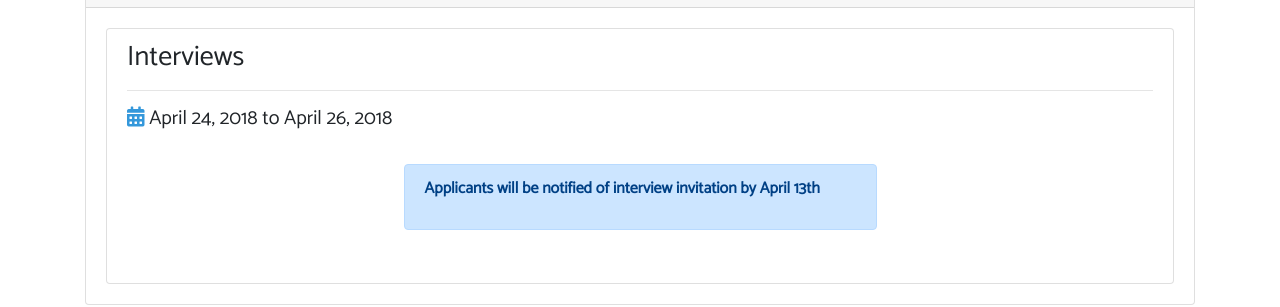
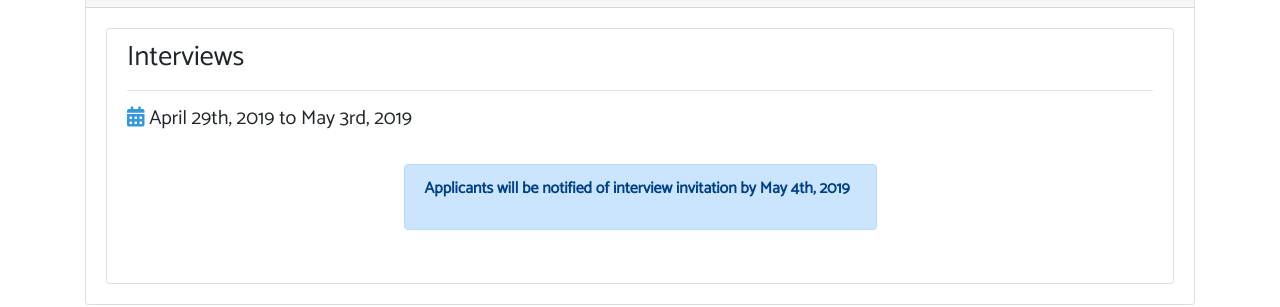
Before and after one commit to iwakoscott/knights-landing, a Jekyll site: the page built from get-involved/klhep-volunteer-application.markdown, in a window 1280 px wide. Shown: the part 1183-1490 px from the top of the page. Built offline with Jekyll 4.4.1, drawn with Linux system fonts in a browser that asks for light colours; nearby versions of some CDN libraries.

Commit message:
Updated Klhep Volunteer Application

```diff
--- a/get-involved/klhep-volunteer-application.markdown
+++ b/get-involved/klhep-volunteer-application.markdown
@@ -14,8 +14,11 @@ other events:
   time: N/A
   location: N/A
   tagline: N/A
-  dates: April 24, 2018 to April 26, 2018
-  description: "**Applicants will be notified of interview invitation by April 13th**"
+  dates: |-
+    April 29th, 2019
+     to  May 3rd, 2019
+  description: "**Applicants will be notified of interview invitation by May 4th,
+    2019**"
 volunteer_description: "Education is a key component of the Knights Landing One Health
   Center. The Knights Landing Health Education Program (KLHEP) aims to provide health
   education for the Knights Landing community, specifically by working as one-on-one
```
